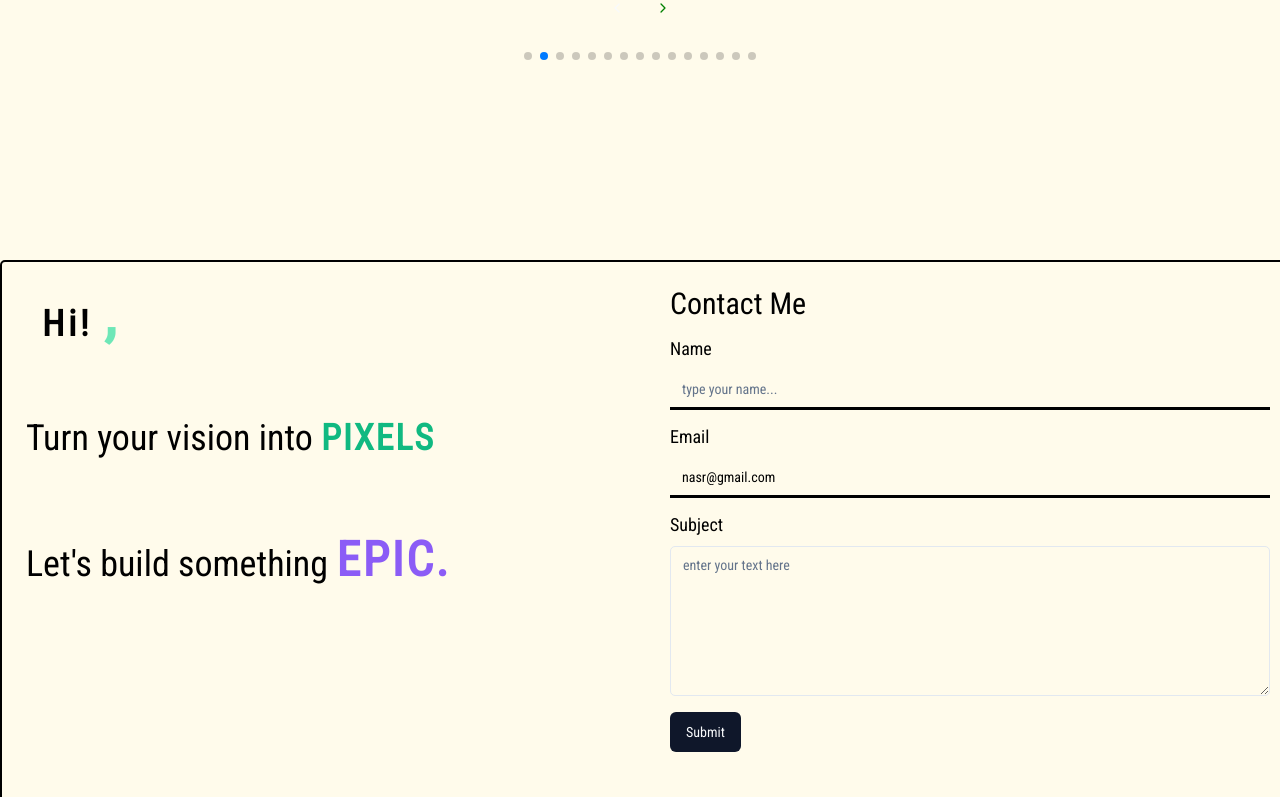
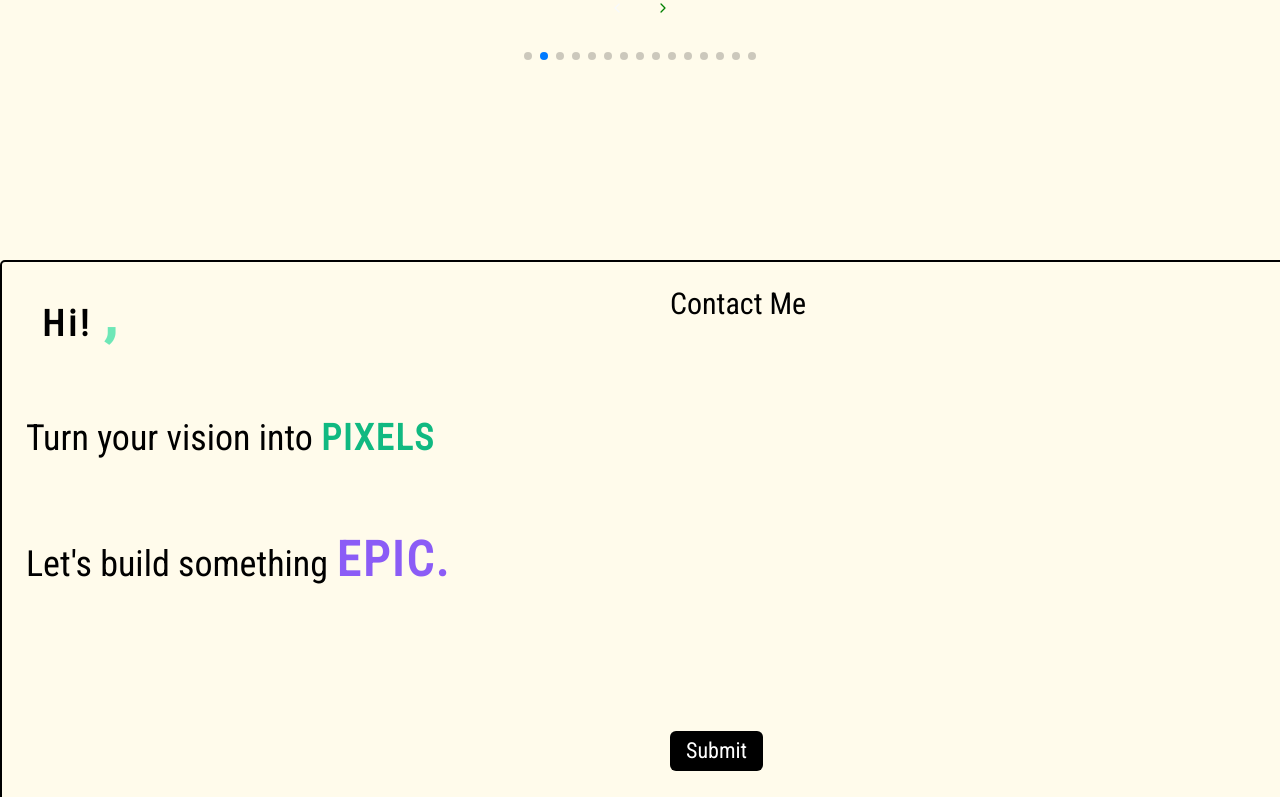
Before and after one commit to hansolo-N/nextjs-portfolio, a Next.js app: page / in a window 1280 px wide. Shown: the part 2000-2797 px from the top of the page. Built offline with nearby package versions, Linux system fonts and the light colour scheme; some icons are missing.

Commit message:
contact form updated

```diff
--- a/app/components/CallToAction.tsx
+++ b/app/components/CallToAction.tsx
@@ -6,9 +6,9 @@ import styles from './CallToAction.module.css'
 
 function CallToAction() {
   return (
-    <div>
+    <div className={`pl-6`}>
         <Header/>
-        <p className={styles.intro}>hello there, I am Nasr</p>
+        <p className={`${styles.intro}`}>hello there, I am Nasr</p>
         <p className={styles.summary}>Crafting web <span className={styles.highlight}>experiences</span> with passion & code.</p>
     </div>
   )
--- a/app/components/ContactForm.module.css
+++ b/app/components/ContactForm.module.css
@@ -2,17 +2,20 @@
     height: 500px;
     width: 600px;
     margin: 0 auto;
+    /* transform: translateX(500px); */
 }
 
 .form-input{
     background-color: rgb(255 251 235);
     border-bottom: 3px solid black;
     border-radius: 0;
+    font-size: 18px;
+    padding: 0;
 
 }
 
 .form-field{
-    font-size: 18px;
+    font-size: 22px;
 }
 
 .form-input:focus{
@@ -49,6 +52,9 @@
 
 .submit-btn{
     transition: all 0.8s ;
+    font-size: 22px;
+    background-color: black;
+    color: white;
 
 }
 
@@ -85,3 +91,14 @@ transform: translate(-600px);
     text-transform: capitalize;
     font-weight: bold;
 }
+
+.name-field{
+    transform: translateX(700px);
+}
+.email-field{
+    transform: translateX(1400px);
+}
+
+.textInput-field{
+    transform: translateX(2100px);
+}
--- a/app/components/ContactForm.tsx
+++ b/app/components/ContactForm.tsx
@@ -57,60 +57,69 @@ console.log(values)
         <motion.div className={`${styles.call2} text-violet`} style={{translateX:150*progress}}>Let&apos;s build something <span className={`text-5xl text-blue-3a00 font-extrabold font tracking-wider uppercase text-violet-500`}>epic.</span></motion.div>
       </div>
     <div className={`${styles['form-container']}`}>
+
+    <Form {...form}>
+    <motion.div >
       <h1 className={`mb-4 text-3xl`}>Contact Me</h1>
-    <Form {...form}>
       <form onSubmit={form.handleSubmit(onSubmit)} className={`${styles['form-container']}space-y-8`}>
 
+      <motion.div style={{translateX:-605*progress}}>
       <FormField
           control={form.control}
           name="name"
           render={({ field }) => (
-            <FormItem className={`mb-4 `}>
+            <FormItem className={`mb-4 ${styles[`name-field`]} `}>
               <FormLabel className={`${styles[`form-field`]}`}>Name</FormLabel>
               <FormControl >
-                <Input className={`${styles[`form-input`]} border-b border-2 border-solid border-t-0 border-r-0 border-l-0 `} placeholder="type your name..." {...field} />
+                <Input className={`${styles[`form-input`]} border-b border-2 border-solid border-t-0 border-r-0 border-l-0 `} placeholder="Type your name..." {...field} />
               </FormControl>
 
               <FormMessage />
             </FormItem>
           )}
         />
+      </motion.div>
 
+        <motion.div style={{translateX:-1209*progress}}>
         <FormField
           control={form.control}
           name="email"
           render={({ field }) => (
-            <FormItem className={`mb-4`}>
+            <FormItem className={`mb-4 ${styles[`email-field`]}`}>
               <FormLabel className={`${styles[`form-field`]}`}>Email</FormLabel>
               <FormControl>
-                <Input  className={`${styles[`form-input`]}  border-solid border-t-0 border-r-0 border-l-0 `} placeholder="enter your email address" {...field} />
+                <Input  className={`${styles[`form-input`]}  border-solid border-t-0 border-r-0 border-l-0 `} placeholder="Enter your email address" {...field} />
               </FormControl>
 
               <FormMessage />
             </FormItem>
           )}
         />
+        </motion.div>
 
+          <motion.div style={{translateX:-1812*progress}}>
           <FormField
           control={form.control}
           name="subject"
           render={({ field }) => (
-            <FormItem>
+            <FormItem  className={`mb-4 ${styles[`textInput-field`]}`}>
               <FormLabel className={`${styles[`form-field`]}`}>Subject</FormLabel>
               <FormControl>
-                <Textarea className={`${styles[`form-textArea`]}`} placeholder="enter your text here" {...field}/>
+                <Textarea className={`${styles[`form-textArea`]}`} placeholder="Enter your text here" {...field}/>
               </FormControl>
 
               <FormMessage />
             </FormItem>
           )}
         />
+        </motion.div>
 
 
 
 
         <Button className={`mt-4 ${styles[`submit-btn`]}`}type="submit">Submit</Button>
       </form>
+      </motion.div>
     </Form>
     </div>
     </div>
```
